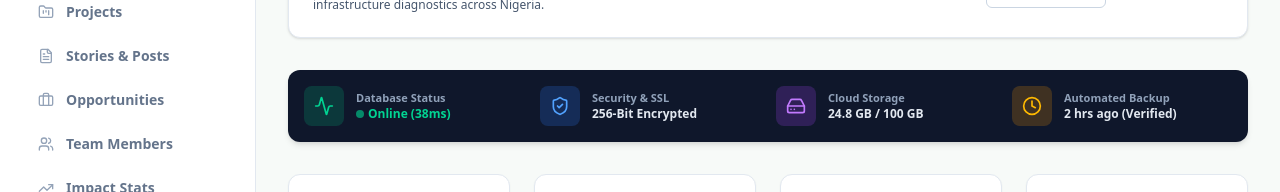
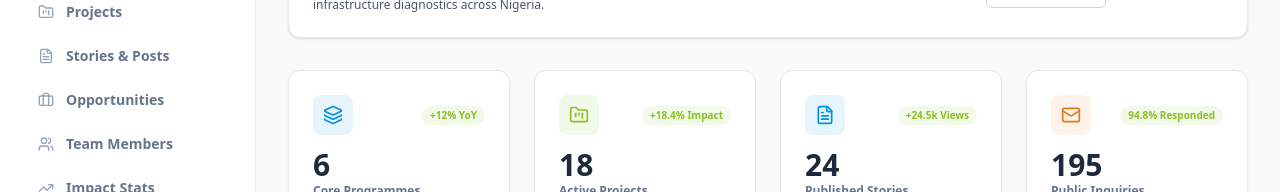
Before and after one commit to Sardaunatechworks/E-caph, a Next.js app: page /admin in a window 1280 px wide. Shown: the part 201-393 px from the top of the page. Built offline with nearby package versions, Linux system fonts and the light colour scheme; no server answers; the database is empty.

Commit message:
style(admin): remove system health diagnostics bar from dashboard

```diff
--- a/src/app/admin/page.tsx
+++ b/src/app/admin/page.tsx
@@ -214,50 +214,7 @@ export default async function AdminDashboardPage() {
           </div>
         </div>
 
-        {/* System Health & Infrastructure Diagnostics Bar */}
-        <div className="grid grid-cols-2 sm:grid-cols-4 gap-3 sm:gap-4 p-4 rounded-xl bg-slate-900 text-white shadow-md">
-          <div className="flex items-center gap-3">
-            <div className="p-2.5 rounded-lg bg-emerald-500/20 text-emerald-400">
-              <Activity className="w-5 h-5" />
-            </div>
-            <div>
-              <div className="text-[11px] text-slate-400 font-semibold">Database Status</div>
-              <div className="text-xs font-bold text-emerald-400 flex items-center gap-1">
-                <span className="w-2 h-2 rounded-full bg-emerald-400 animate-pulse" /> Online (38ms)
-              </div>
-            </div>
-          </div>
 
-          <div className="flex items-center gap-3">
-            <div className="p-2.5 rounded-lg bg-blue-500/20 text-blue-400">
-              <ShieldCheck className="w-5 h-5" />
-            </div>
-            <div>
-              <div className="text-[11px] text-slate-400 font-semibold">Security & SSL</div>
-              <div className="text-xs font-bold text-slate-200">256-Bit Encrypted</div>
-            </div>
-          </div>
-
-          <div className="flex items-center gap-3">
-            <div className="p-2.5 rounded-lg bg-purple-500/20 text-purple-400">
-              <HardDrive className="w-5 h-5" />
-            </div>
-            <div>
-              <div className="text-[11px] text-slate-400 font-semibold">Cloud Storage</div>
-              <div className="text-xs font-bold text-slate-200">24.8 GB / 100 GB</div>
-            </div>
-          </div>
-
-          <div className="flex items-center gap-3">
-            <div className="p-2.5 rounded-lg bg-amber-500/20 text-amber-400">
-              <Clock className="w-5 h-5" />
-            </div>
-            <div>
-              <div className="text-[11px] text-slate-400 font-semibold">Automated Backup</div>
-              <div className="text-xs font-bold text-slate-200">2 hrs ago (Verified)</div>
-            </div>
-          </div>
-        </div>
 
         {/* Primary Metrics Grid */}
         <div className="grid grid-cols-1 sm:grid-cols-2 lg:grid-cols-4 gap-4 sm:gap-6">
```
